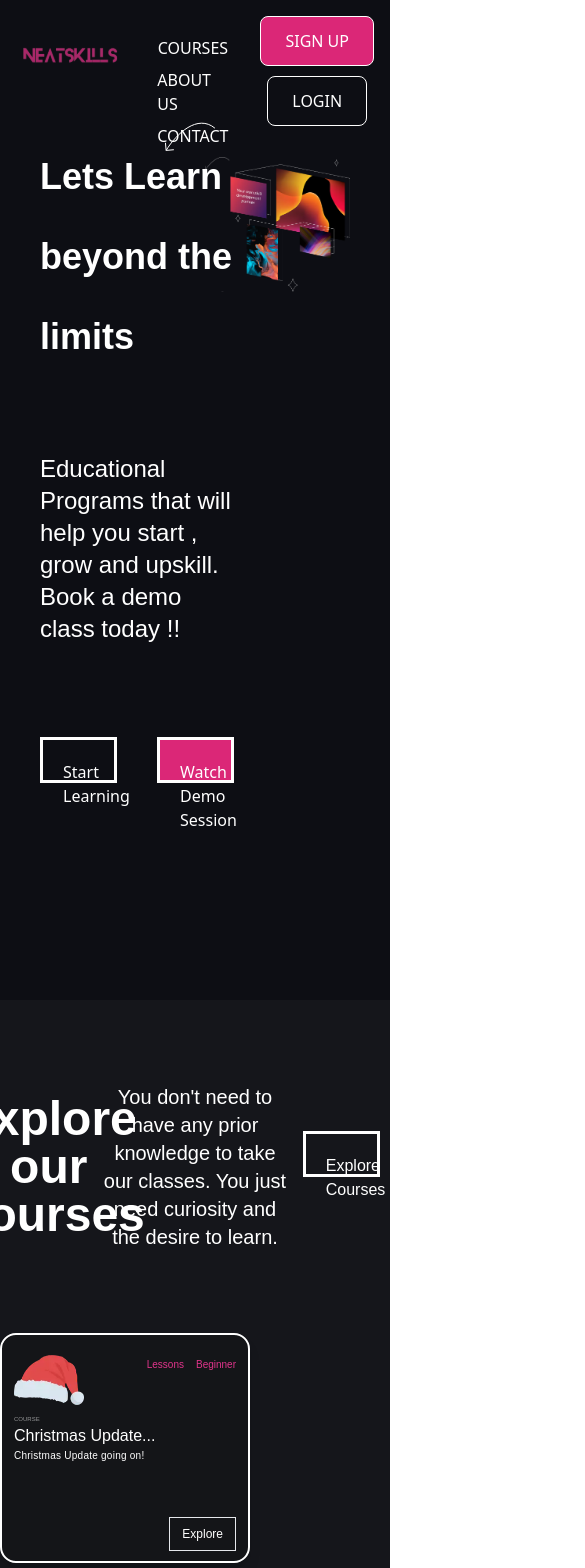
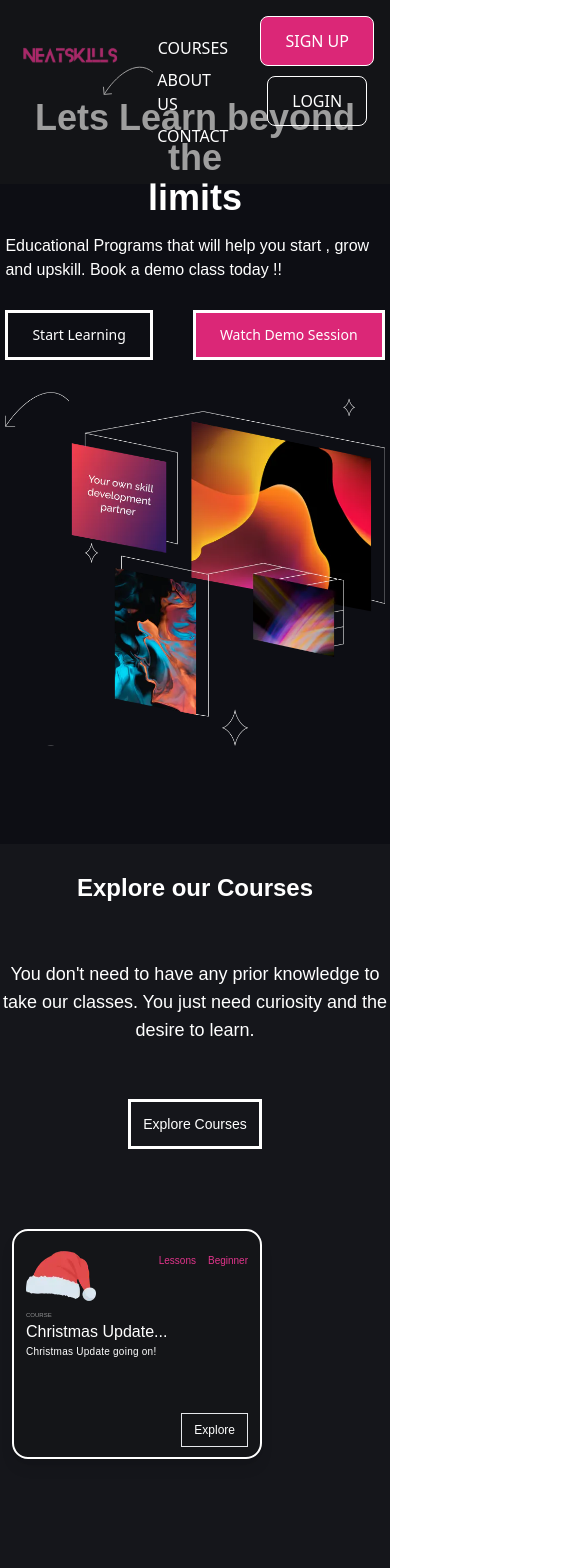
Before and after one commit to vamsi-tupakula/NeatSkills-clone, a React (Create React App) app: page / in a window 390 px wide. Shown: the top 1568 px of the page, 585 px wide, since content can reach past the window. Built offline with nearby package versions, Linux system fonts and the light colour scheme.

Commit message:
tab responsiveness added

```diff
--- a/src/components/Footer.jsx
+++ b/src/components/Footer.jsx
@@ -3,9 +3,9 @@ import NeatSkillsLogo from "../assets/neatskillslogosample.svg";
 
 function Footer() {
   return (
-    <section className="w-full h-[350px] bg-[#000000] grid justify-center items-center font-sans py-5">
-      <div className="grid grid-cols-5 w-[1260px] h-full">
-        <div className="logo">
+    <section className="w-full min-h-[350px] bg-[#000000] grid justify-center items-center font-sans py-5">
+      <div className="grid grid-cols-1 xl:grid-cols-5 w-[1260px] h-full justify-center">
+        <div className="logo flex justify-center">
           <img src={NeatSkillsLogo} alt="" />
         </div>
         <div className="info col-span-2 flex justify-center items-center gap-10">
@@ -44,7 +44,7 @@ function Footer() {
             </ul>
           </div>
         </div>
-        <div className="links col-span-2 flex flex-col justify-end pl-[10%] gap-5">
+        <div className="links col-span-2 flex flex-col pl-[10%] gap-5">
           <h1 className="text-2xl font-bold">Follow Us</h1>
           <ul className="social flex gap-10 text-4xl">
             <li>
--- a/src/components/Navbar.jsx
+++ b/src/components/Navbar.jsx
@@ -4,7 +4,7 @@ import { NavLink } from "react-router-dom";
 
 function Navbar() {
   return (
-    <div className="fixed w-[100vw] flex justify-center z-10 ">
+    <div className="fixed w-[100vw] flex justify-center z-10 bg-[#1e1e1e6d] lg:bg-transparent">
       <div className="flex align-middle justify-between w-[100vw] max-w-[1570px] text-white px-4 md:px-8 lg:px-16 py-4">
         <div>
           <a className="" href="/">
--- a/src/pages/Sections/Certificate.jsx
+++ b/src/pages/Sections/Certificate.jsx
@@ -5,7 +5,7 @@ import ArrowDown from "../../assets/arrow2.webp";
 function Certificate() {
   return (
     <section className="w-full min-h-[1000px] h-[100vh] bg-[#15161B] grid justify-center items-center font-sans relative">
-      <div className="w-[1440px] grid grid-cols-2 p-5">
+      <div className="w-[100%] max-w-[1440px] grid xl:grid-cols-2 p-5 gap-[6rem]">
         <div className="left flex flex-col gap-5">
           <h1 className="font-bold text-4xl">
             Stand out with a skill <br />
--- a/src/pages/Sections/CourseSection.jsx
+++ b/src/pages/Sections/CourseSection.jsx
@@ -5,22 +5,24 @@ function CourseSection() {
   return (
     <>
       <section className="w-full min-h-[1000px] h-[100vh] bg-[#15161B] grid justify-center grid-rows-3 font-sans">
-        <div className="explore__div max-w-[1570px] text-center text-wrap grid grid-cols-4 items-center justify-items-center">
-          <h1 className="font-bold text-5xl">Explore our Courses</h1>
-          <p className="text-xl col-span-2">
+        <div className="explore__div max-w-[1570px] text-center text-wrap grid grid-cols-1 lg:grid-cols-4 items-center justify-center">
+          <h1 className="font-bold text-2xl lg:text-5xl">
+            Explore our Courses
+          </h1>
+          <p className="text-lg lg:text-xl col-span-2">
             You don't need to have any prior knowledge to take our classes. You
             just need curiosity and the desire to learn.
           </p>
           <a href="/beta/login">
             <button
               type="button"
-              className="border-[3px] border-[#ffffff] w-[77px] h-7 md:text-sm md:w-48 md:h-11 lg:text-xl lg:w-auto px-5 py-5 lg:h-auto hover:scale-[1.05] transition-transform duration-300"
+              className="border-[3px] border-[#ffffff] text-sm lg:text-lg p-3 lg:p-5 lg:h-auto hover:scale-[1.05] transition-transform duration-300"
             >
               Explore Courses
             </button>
           </a>
         </div>
-        <div className="cards grid grid-cols-3">
+        <div className="cards grid grid-cols-2 items-center xl:grid-cols-3 px-3">
           <div class="shrink-0 rounded-2xl border-2  border-white shadow-lg bg-[#141518] py-[10px] px-[12px] h-[230px] md:h-[17rem] w-[250px] md:w-[355px]  md:p-5 flex flex-col  ">
             <div class="flex justify-between ">
               <img
--- a/src/pages/Sections/GreatAim.jsx
+++ b/src/pages/Sections/GreatAim.jsx
@@ -6,7 +6,7 @@ import { NavLink } from "react-router-dom";
 function GreatAim() {
   return (
     <section className="w-full min-h-[1000px] h-[100vh] bg-[#0D0E14] grid justify-center items-center font-sans">
-      <div className="w-[1260px] h-[500px] bg-pink-600 translate-x-3 rounded-xl grid grid-cols-2 py-[2rem] px-[3rem] justify-center">
+      <div className="w-[90%] max-w-[1260px] h-auto min-h-[500px] bg-pink-600 translate-x-3 rounded-xl grid xl:grid-cols-2 py-[2rem] px-[3rem] justify-center mx-auto">
         <div className="flex flex-col justify-center gap-5">
           <h1 className="font-semibold text-4xl">
             The great aim of education is not knowledge, but action.
--- a/src/pages/Sections/HomeSection.jsx
+++ b/src/pages/Sections/HomeSection.jsx
@@ -6,20 +6,20 @@ import { NavLink } from "react-router-dom";
 function HomeSection() {
   return (
     <>
-      <section className="w-full min-h-[1000px] h-[100vh] bg-[#0D0E14] flex items-center justify-center px-10">
-        <div className="grid grid-cols-2 w-full max-w-[1280px] gap-[20px] relative">
+      <section className="w-full min-h-[100vh] h-auto bg-[#0D0E14] flex items-center justify-center px-10">
+        <div className="grid items-center justify-center xl:grid-cols-2 w-full xl:max-w-[1280px] gap-[20px] relative">
           <img
-            className="arrow sm:w-20 md:w-24 lg:w-32 absolute top-[-5%] left-[40%]"
+            className="arrow sm:w-20 md:w-24 lg:w-32 absolute top-[-5%] left-[20%] xl:left-[40%]"
             src={Arrow}
             alt="arrow"
           />
-          <div className="text flex flex-wrap justify-center flex-col gap-4">
-            <h1 className="text-4xl xl:text-7xl font-bold font-sans">
-              Lets Learn <br />{" "}
-              <span className="inline-block py-10"> beyond the </span>
+          <div className="text flex flex-wrap justify-center items-center xl:items-start flex-col gap-4">
+            <h1 className="text-4xl xl:text-7xl font-bold font-sans text-center xl:text-start">
+              Lets Learn <br className="hidden xl:inline" />{" "}
+              <span className="xl:inline-block xl:py-10"> beyond the </span>
               <br /> limits
             </h1>
-            <p className="text-2xl font-sans">
+            <p className="xl:text-2xl font-sans">
               Educational Programs that will help you start , grow and upskill.
               Book a demo class today !!
             </p>
@@ -27,7 +27,7 @@ function HomeSection() {
               <NavLink to="/beta/login">
                 <button
                   type="button"
-                  className=" hover:bg-pink-600 border-[3px] border-[#ffffff] w-[77px] h-7 md:text-sm md:w-48 md:h-11 lg:text-xl lg:w-auto px-5 py-5 lg:h-auto hover:scale-[1.05] transition-transform duration-300"
+                  className=" hover:bg-pink-600 border-[3px] border-[#ffffff] px-6 text-nowrap py-3 text-sm xl:text-lg hover:scale-[1.05] transition-transform duration-300"
                 >
                   Start Learning
                 </button>
@@ -35,14 +35,14 @@ function HomeSection() {
               <NavLink to="/beta/login">
                 <button
                   type="button"
-                  className=" bg-pink-600 border-[3px] border-[#ffffff] w-[77px] h-7 md:text-sm md:w-48 md:h-11 lg:text-xl lg:w-auto px-5 py-5 lg:h-auto hover:scale-[1.05] transition-transform duration-300"
+                  className=" bg-pink-600 border-[3px] border-[#ffffff] px-6 text-nowrap py-3 text-sm xl:text-lg hover:scale-[1.05] transition-transform duration-300"
                 >
                   Watch Demo Session
                 </button>
               </NavLink>
             </div>
           </div>
-          <div className="images">
+          <div className="images flex items-center justify-center">
             <img
               alt="img"
               loading="lazy"
@@ -50,7 +50,7 @@ function HomeSection() {
               height="1000"
               decoding="async"
               data-nimg="1"
-              className="lg:mr-[6%]"
+              className="w-[430px] lg:mr-[6%]"
               style={{ color: "transparent" }}
               src={SkillDevelopmentImg}
             />
--- a/src/pages/Sections/JoinNeat.jsx
+++ b/src/pages/Sections/JoinNeat.jsx
@@ -11,12 +11,12 @@ function JoinNeat() {
           <img
             src={LeftBlob}
             alt="left blob"
-            className="translate-x-[-10rem]"
+            className="translate-x-[-10rem] hidden 2xl:block"
           />
-          <div className="left">
+          <div className="left col-span-2 2xl:col-span-1">
             <img src={StudyGirl} alt="study girl" />
           </div>
-          <div className="right">
+          <div className="right col-span-2 2xl:col-span-1">
             <h1 className="font-bold text-3xl my-5">
               image Join our Neat Skills Community
             </h1>
@@ -59,11 +59,10 @@ function JoinNeat() {
           <img
             src={RightBlob}
             alt="right blob"
-            className="translate-x-[10rem]"
+            className="translate-x-[10rem]  hidden 2xl:block"
           />
         </div>
       </section>
-      <div className="blobs"></div>
     </>
   );
 }
--- a/src/pages/SignUp.jsx
+++ b/src/pages/SignUp.jsx
@@ -22,7 +22,7 @@ function SignUp() {
         setLoading(false);
       }
     });
-  }, []);
+  }, [navigate]);
 
   const handleGoogleSignIn = async () => {
     const token_ = await googleSignIn();
@@ -68,7 +68,7 @@ function SignUp() {
           <div className="w-[450px] h-[431px] bg-violet-700 z-[0] rounded-[50%] filter blur-[200px]"></div>
         </div>
       </div>
-      <div className="right__form m-auto md:mt-auto  md:w-[35vw] py-[2rem]">
+      <div className="right__form m-auto md:mt-auto w-[90vw] xl:w-[35vw] py-[2rem]">
         <div className="rounded-[25px] py-8 w-full bg-[#15161B] md:bg-[#ffffff05] px-[3rem]  space-y-2 ">
           <h1 className="md:mt-[30px] md:text-2xl">Get started for free</h1>
           <p className="text-white text-xl pb-5 ">
```
Also changed, not shown: src/pages/Sections/MentorSection.jsx (+5 -5 lines), src/pages/Sections/WhyNeat.jsx (+7 -7 lines).
